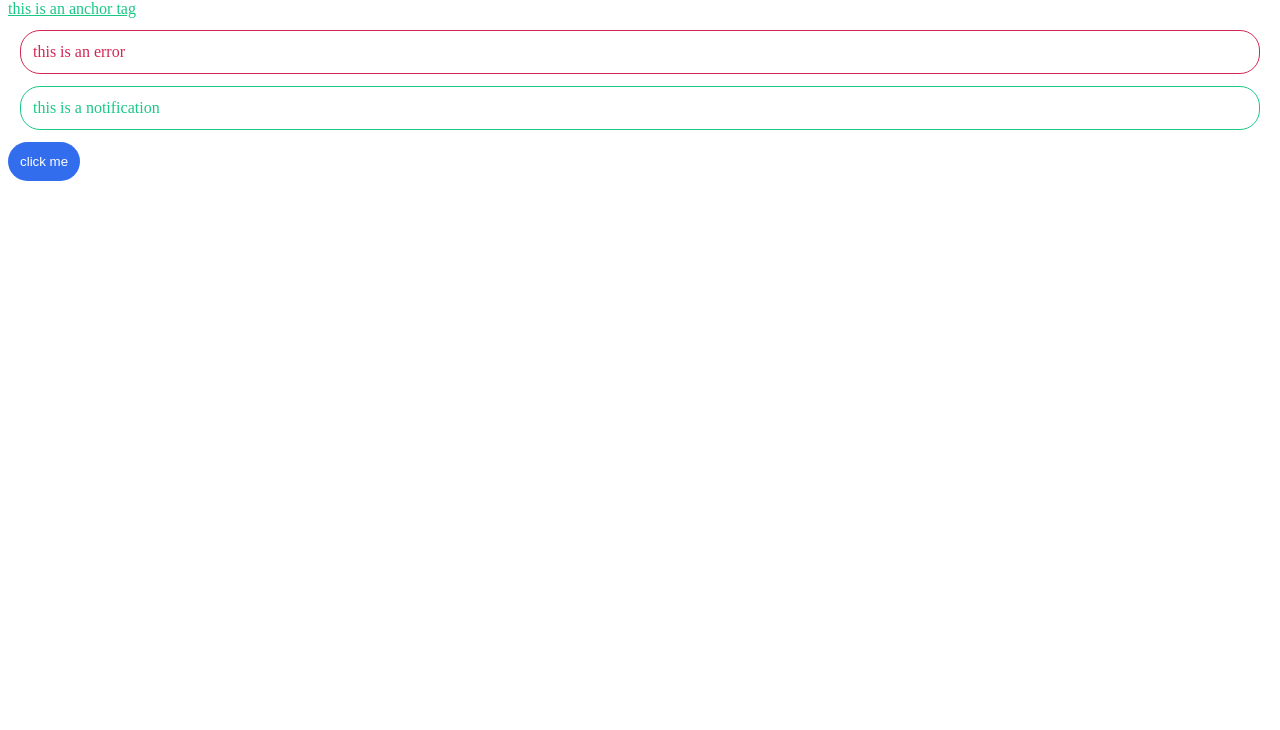
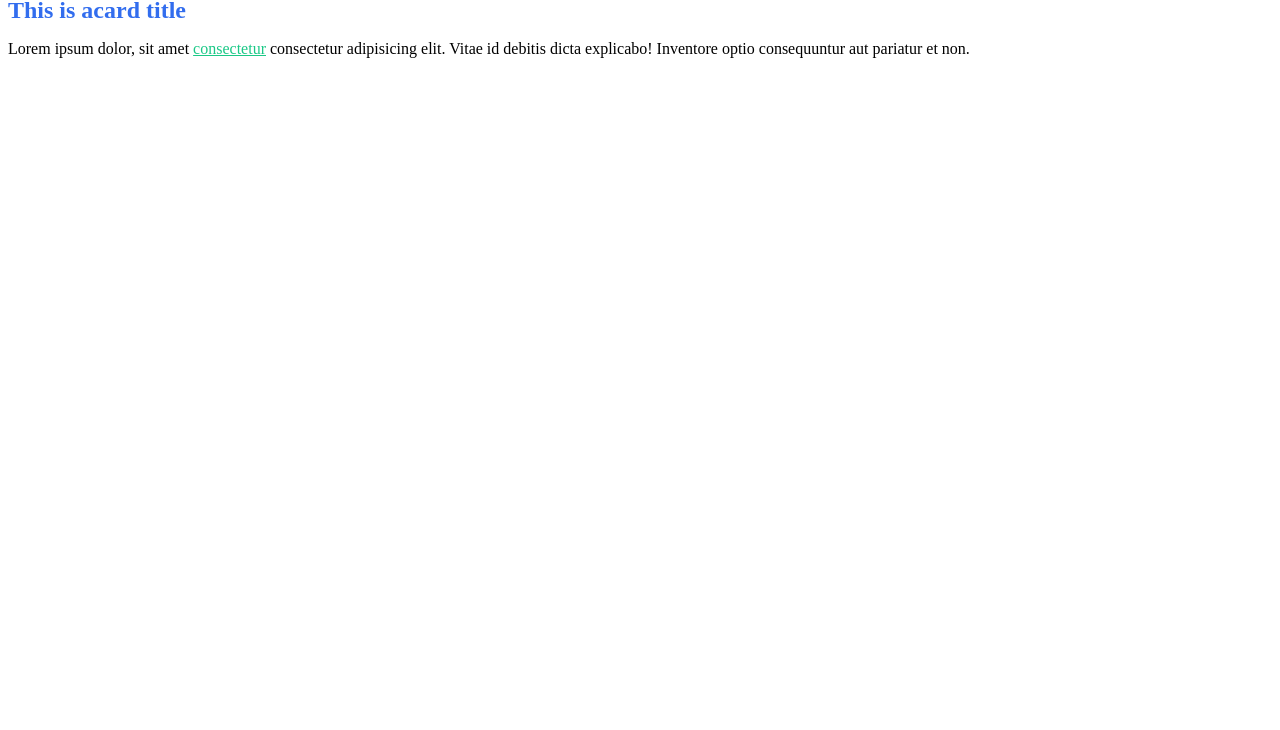
Before and after one commit to jamalshamsi1988/tutorials, a website: page scss/index.html in a window 1280 px wide. Shown: the part 70-800 px from the top of the page. Drawn offline with Linux system fonts and the light colour scheme.

Commit message:
tutorial is #7 completde

```diff
--- a/scss/gulpfile.js
+++ b/scss/gulpfile.js
@@ -2,12 +2,12 @@ const {src,dest,watch,series} = require('gulp')
 const sass =require('gulp-sass')(require('sass'))
 
 function buildstyles(){
- return src('index.scss')
+ return src('shinobi/**/*.scss')
  .pipe(sass())
  .pipe(dest('css'))
 }
 function watchTask(){
-    watch(['index.scss'], buildstyles)
+    watch(['shinobi/**/*.scss'], buildstyles)
 }
 
 exports.default=series(buildstyles , watchTask)
--- a/scss/index.html
+++ b/scss/index.html
@@ -8,13 +8,23 @@
     <link rel="stylesheet" href="./index.css">
 </head>
 <body>
-   <!-- <h1> <a href="#">Hello APS</a> </h1> -->
+  <!--colors-->
 
-  <h1>This is an h1</h1>
-  <a href="#">this is an anchor tag</a>
-  <p class="error">this is an error</p>
-  <p class="notification">this is a notification</p>
-  <button>click me</button>
+  <!--font sizes-->
 
+  <!--buttons-->
+
+  <!--cards-->
+  <h2>Cards</h2>
+  <article class="card">
+    <h1 class="card-title">This is acard title</h1>
+    <p class="card-body">Lorem ipsum dolor, sit amet <a href="#">consectetur</a> consectetur adipisicing elit. Vitae id debitis dicta explicabo! Inventore optio consequuntur aut pariatur et non.</p>
+
+  </article>
+
+  <!--grid system-->
+
+
+  <!--utilities-->
 </body>
 </html>
--- a/scss/index.scss
+++ b/scss/shinobi/_base.scss
@@ -1,4 +1,6 @@
 @import url('https://fonts.googleapis.com/css2?family=Poppins:ital,wght@0,100;0,200;0,300;0,400;0,500;0,600;0,700;0,800;0,900;1,100;1,200;1,300;1,400;1,500;1,600;1,700;1,800;1,900&display=swap');
+
+@import 'variabels';
 
 /* reset styles */
 * {
@@ -70,56 +72,3 @@ hr {
 img {
   max-width: 100%;
 }
-/*
-h1 {
-  a {
-    color: red;
-  }
-}
-*/
-// themecolors
-$primary:#326dee;
-$secondary:#1ac;
-$error:#d32752;
-$info:#f6c31c;
-
-// spacing
-$base-pading:0.75rem;
-$base-margin:0.75rem;
-
-// borders
-$base-border-thickness:1px;
-$base-border-radius:20px;
-
-h1{
-    color:$primary;
-    margin-bottom: $base-margin;
-}
-a{
-    color:$secondary;
-}
-button{
-    color:white;
-    border: 0;
-    background: $primary;
-    border-radius: $base-border-radius;
-    padding: $base-pading;
-}
-.error {
-    color: $error;
-    border-color: $error;
-    border-style: solid;
-    margin: $base-margin;
-    padding: $base-pading;
-    border-radius: $base-border-radius;
-    border-width: $base-border-thickness;
-}
-.notification{
-    color:$secondary;
-    border-color: $secondary;
-    border-style: solid;
-    margin: $base-margin;
-    padding: $base-pading;
-    border-radius: $base-border-radius;
-    border-width: $base-border-thickness;
-}
--- /dev/null
+++ b/scss/shinobi/components/_card.scss
@@ -0,0 +1,20 @@
+@use  'sass:math';
+.card{
+    display: block;
+    padding: $base-pading;
+    border: $base-border-thickness solid #ddd;
+    box-shadow: $base-box-shadow;
+    border-radius: math.article($base-border-radius,4);
+
+    .card-title{
+        font-size: $base-font-size-xl;
+        padding-bottom: $base-pading;
+        font-weight: bold;
+    }
+.card-body{
+    font-size: $base-font-size;
+}
+a{
+    text-decoration:underline ;
+}
+}
```
Also changed, not shown: scss/shinobi/_variabels.scss (added, +23 -0 lines), scss/shinobi/index.scss (added, +13 -0 lines).
